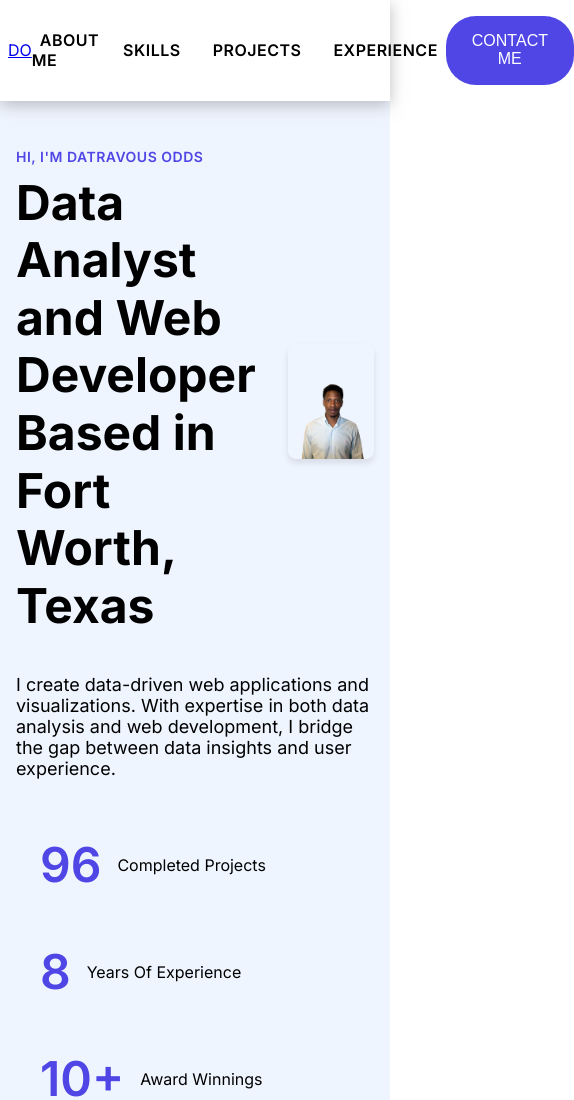
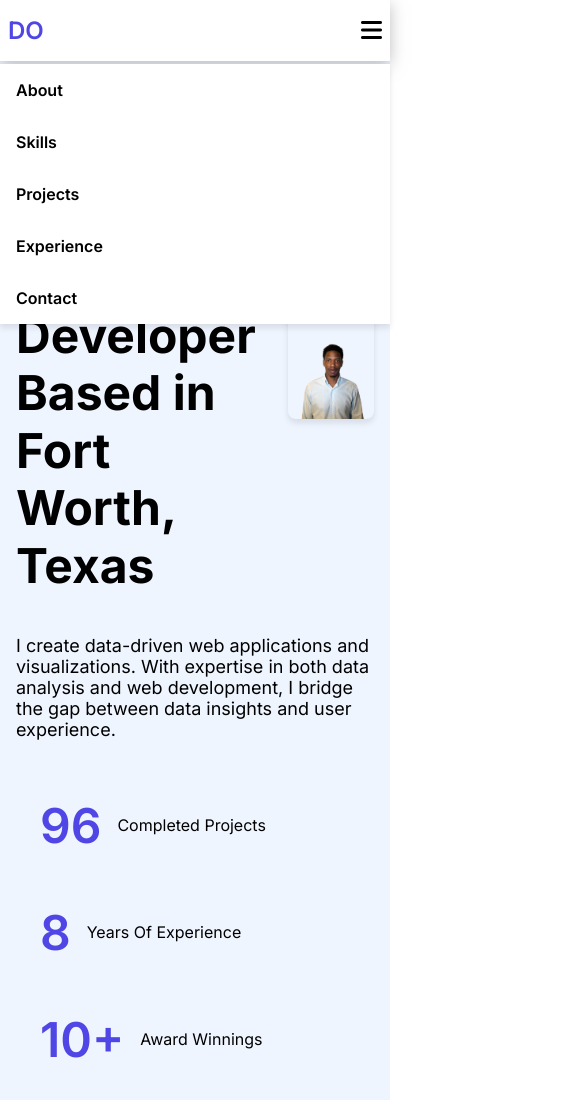
Before and after one commit to DatravousOdds/Personal_Portfolio, a plain HTML site: page docs/index.html in a window 390 px wide. Shown: the top 1100 px of the page, 574 px wide, since content can reach past the window. Drawn offline with Linux system fonts and the light colour scheme.

Commit message:
feat: add small screen navigation for nav list

```diff
--- a/docs/css/styles.css
+++ b/docs/css/styles.css
@@ -907,6 +907,62 @@ textarea:focus {
   cursor: pointer;
 }
 
+.logo a {
+  text-decoration: none;
+  letter-spacing: 1;
+  font-weight: 600;
+  font-size: 1.5rem;
+  color: var(--primary-color);
+}
+
+.small-screen-navigation {
+  font-size: 1.5rem;
+  display: none;
+  cursor: pointer;
+}
+
+.small-nav {
+  position: fixed;
+  background-color: #fff;
+  top: 4rem;
+  right: 0;
+  left: 0;
+  /* padding: 1rem; */
+  box-shadow: var(--shadow-md);
+}
+
+.small-nav ul {
+  display: flex;
+  flex-direction: column;
+  /* gap: 1rem; */
+  list-style: none;justify-content: center;
+}
+
+.small-nav ul li a {
+  text-decoration: none;
+  text-transform: capitalize;
+  color: #000;
+  font-weight: 600;
+
+}
+
+.small-nav ul li a:hover {
+  color: var(--primary-color);
+  transition: color 0.3s ease;
+}
+
+.small-nav ul li {
+  /* border: 1px solid; */
+  padding: 1rem;
+  transition: 0.3s ease;
+}
+
+.small-nav ul li:hover {
+  background: #efeffe;
+  width: 100%;
+  color: var(--primary-color);
+}
+
 @keyframes spin {
   0% {
     transform: translate(-50%, -50%) (0deg);
@@ -917,6 +973,17 @@ textarea:focus {
 }
 
 @media (max-width: 768px) {
+  .small-screen-navigation {
+    display: block;
+  }
+
+  .contact-btn {
+    display: none;
+  }
+
+  nav ul {
+    display: none;
+  }
   .hero-upper .hero-image {
     margin-top: 1rem;
     max-width: 200px;
@@ -931,3 +998,6 @@ textarea:focus {
     display: grid;
   }
 }
+
+@media (max-width: 390px) {
+}
--- a/docs/index.html
+++ b/docs/index.html
@@ -14,22 +14,42 @@
     <!-- CONTACT MODAL-->
 
     <header>
+
       <nav>
-        <div>
+        <div class="logo">
           <a href="/home"> DO </a>
         </div>
         <div>
           <ul>
+            <li class="close-button">X</li>
             <li><a href="#about">About Me</a></li>
             <li><a href="#skills">skills</a></li>
             <li><a href="#projects">projects</a></li>
             <li><a href="#experience">experience</a></li>
           </ul>
         </div>
-        <div>
+        </div>
+        <div class="contact-btn">
           <button type="button" id="contact-btn" class="btn">CONTACT ME</button>
         </div>
+        <div class="small-screen-navigation" id="small-screen-navigation">
+          <div class="small-screen-icon">
+            <i class="fa-solid fa-bars"></i>
+          </div>
       </nav>
+
+      <div class="small-nav">
+        <div class="small-links">
+          <ul>
+
+            <li><a href="#about">About</a></li>
+            <li><a href="#skills">skills</a></li>
+            <li><a href="#projects">projects</a></li>
+            <li><a href="#experience">experience</a></li>
+            <li><a href="#">contact</a></li>
+          </ul>
+        </div>
+      </div>
 
       <!-- CONTACT MODAL-->
       <div class="modal-overlay" id="contactModal" role="dialog">
```
